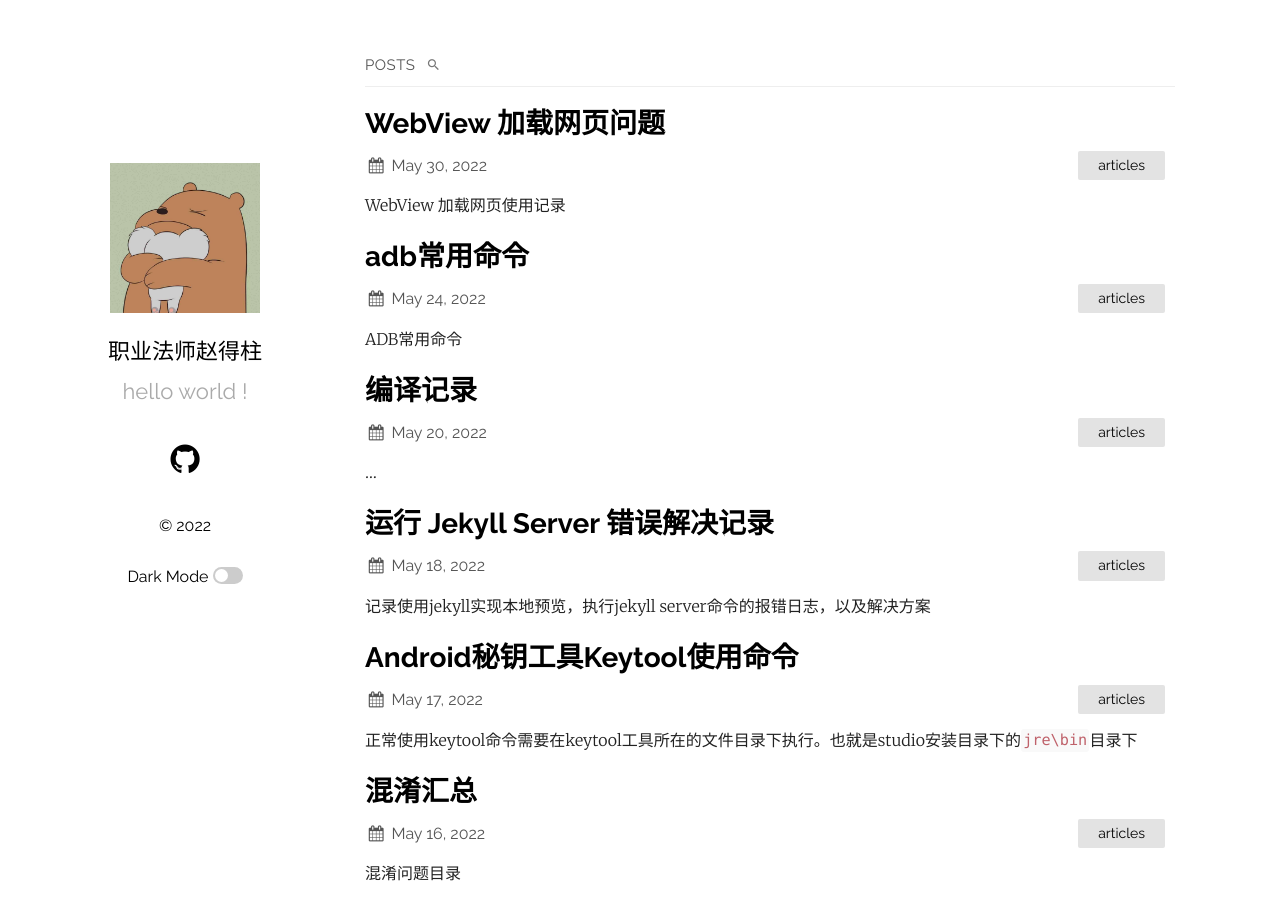
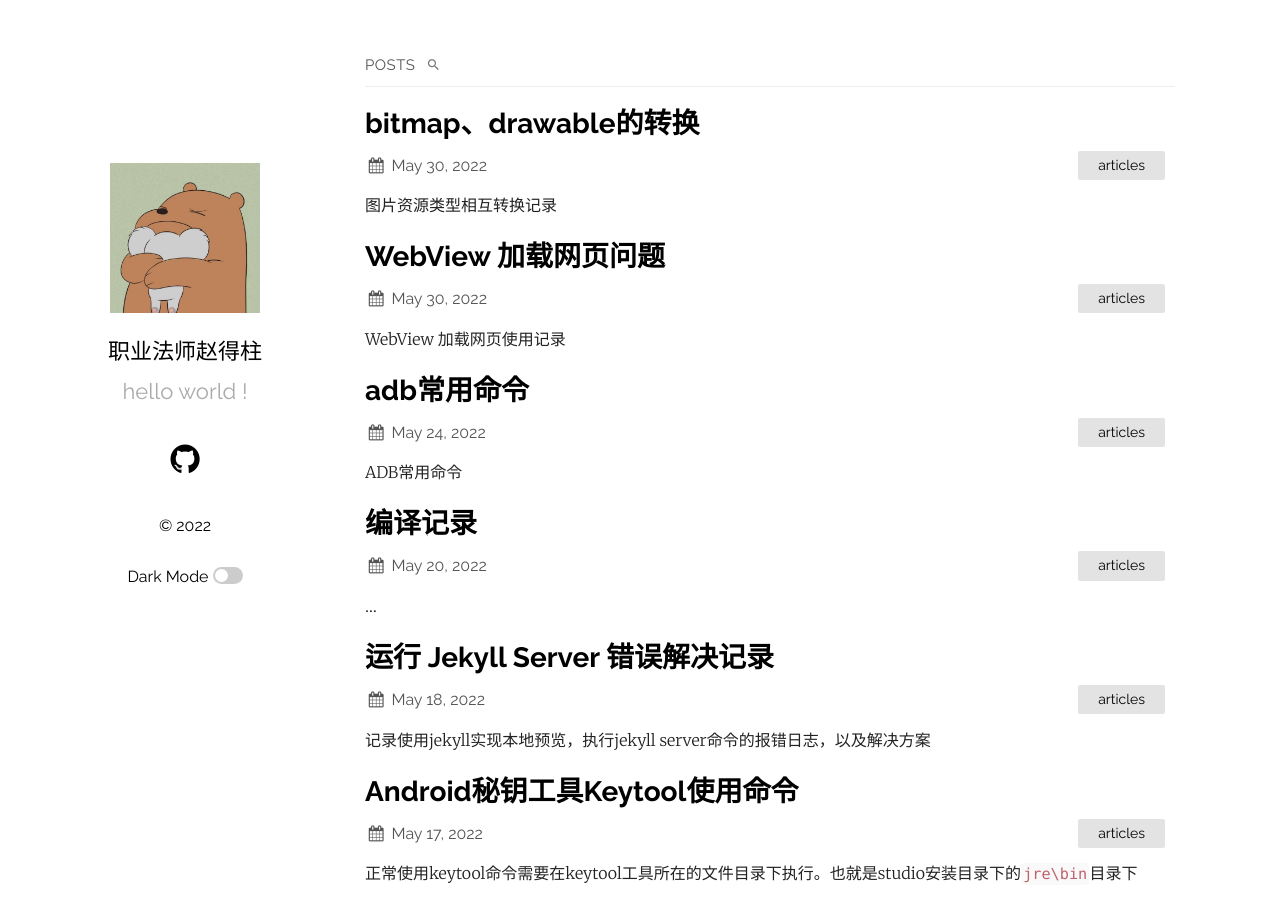
Before and after one commit to foty/foty.github.io, a Jekyll site: the page built from index.md, in a window 1280 px wide and 900 px high. Built offline with Jekyll 4.4.1, drawn with Linux system fonts in a browser that asks for light colours.

Commit message:
更新文档

````diff
--- a/_posts/2022-05-30-adb-webview-optimization.markdown
+++ b/_posts/2022-05-30-adb-webview-optimization.markdown
@@ -25,3 +25,9 @@ WebView 加载网页使用记录
  // 5.0设备以上
  webView.getSettings().setMixedContentMode(WebSettings.MIXED_CONTENT_ALWAYS_ALLOW);
 ```
+
+
+<br>
+
+#### 更多其他
+[更多看这里](https://blog.csdn.net/t12x3456/article/details/13769731/)
--- /dev/null
+++ b/_posts/2022-05-30-ing-transform.md
@@ -0,0 +1,34 @@
+---
+layout: post
+title:  "bitmap、drawable的转换"
+date:   2022-05-30 11:16:36 +0800
+categories: articles
+tags: [problem]
+---
+图片资源类型相互转换记录
+
+
+<br>
+
+#### 资源文件中获取图片bitmap(drawable转换成bitmap方式之一)
+```text
+Bitmap bm = BitmapFactory.decodeResource(getResources(), [资源id]);
+```
+
+#### 资源文件中获取drawable
+```text
+Drawable drawable = getDrawable([资源id]);
+```
+
+####  bitmap转换成drawable
+```text
+Drawable drawable = new BitmapDrawable(bmp);
+```
+
+#### drawable转换成bitmap
+```text
+Resources res = getResources();
+Drawable drawable = res.getDrawable([资源id]);
+BitmapDrawable bd = (BitmapDrawable) drawable;
+Bitmap bm = bd.getBitmap();
+```
````
